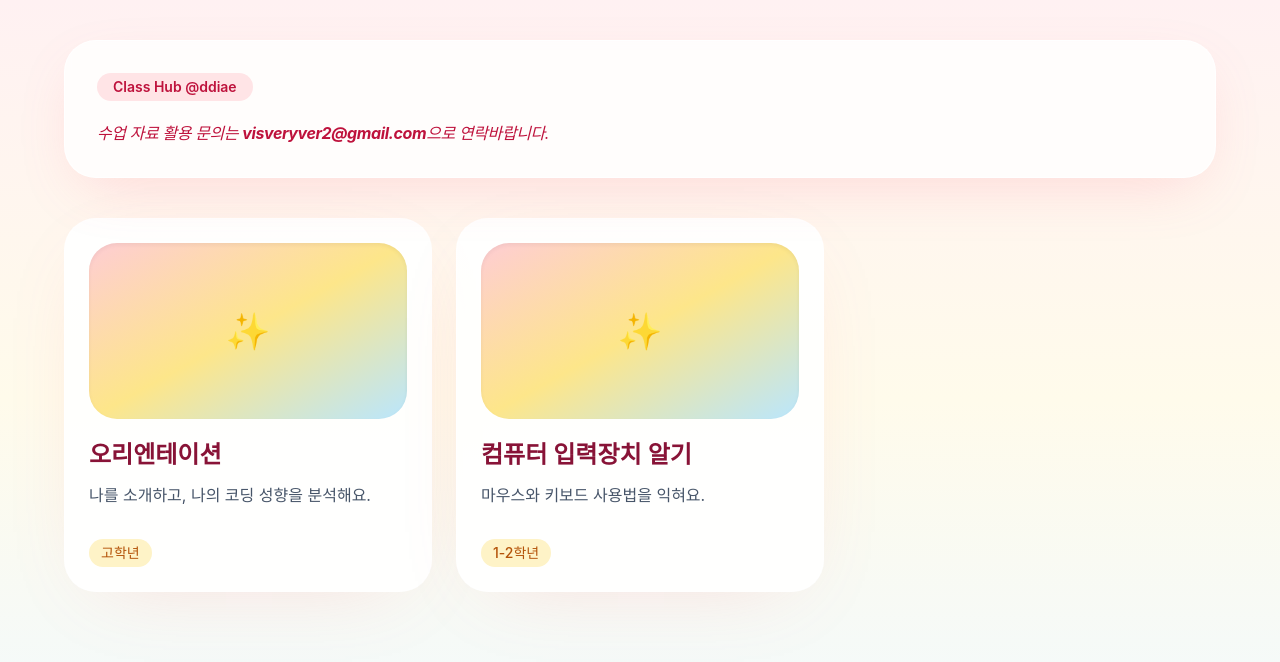
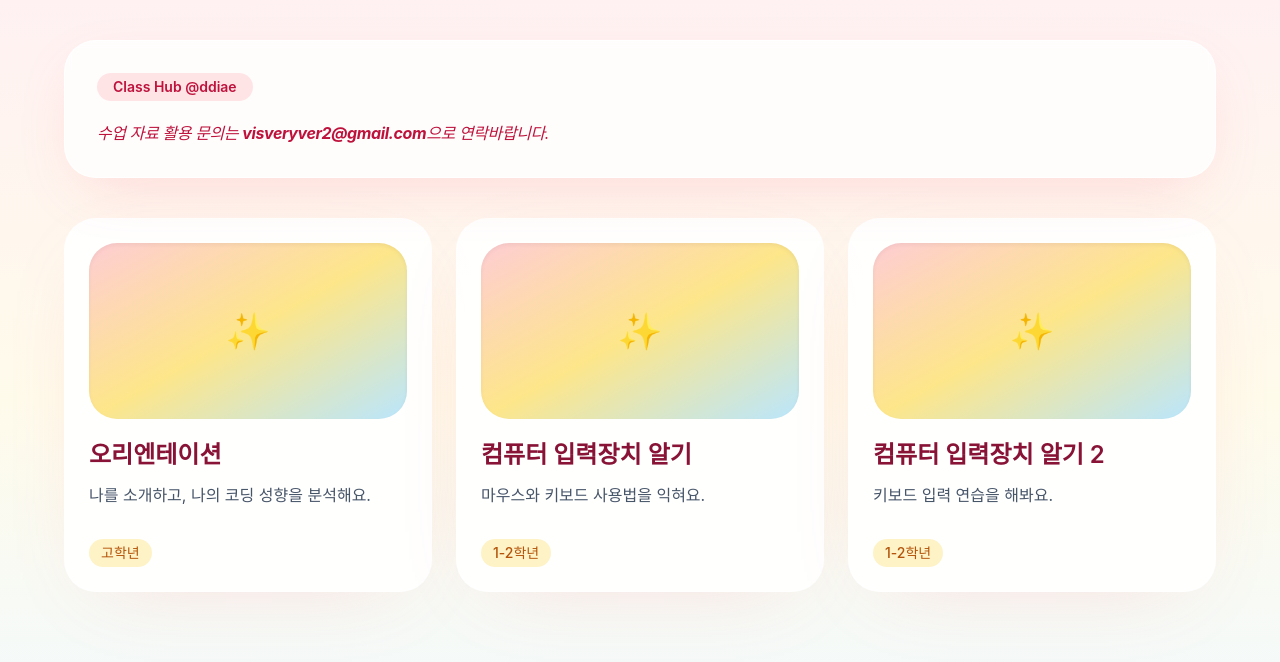
Before and after one commit to ddiae/ddiae-class, a React (Vite) app: page / in a window 1280 px wide. Shown: the top 662 px of the page. Built offline with nearby package versions, Linux system fonts and the light colour scheme; the HTML template or start-up script is replaced by a standard one.

Commit message:
chore: 컨테츠 업데이트(컴퓨터 입력장치 알기2)

```diff
--- a/src/config.ts
+++ b/src/config.ts
@@ -10,5 +10,11 @@ export const LINKS = [
     description: "마우스와 키보드 사용법을 익혀요.",
     href: "https://computer-input-basics.vercel.app/",
     label: "1-2학년"
+  },
+  {
+    title: "컴퓨터 입력장치 알기 2",
+    description: "키보드 입력 연습을 해봐요.",
+    href: "https://computer-input-practice.vercel.app/",
+    label: "1-2학년"
   }
 ];
```
